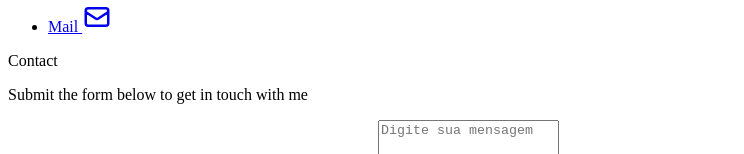
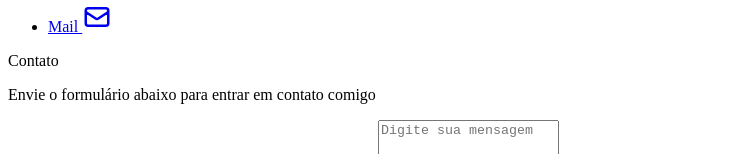
Before and after one commit to gemaquejr/portfolio, a React (Create React App) app in the folder portfolio/: page / in a window 1280 px wide. Shown: the part 5213-5367 px from the top of the page, without its empty margins (0-744 px from the left). Built offline with nearby package versions, Linux system fonts and the light colour scheme.

Commit message:
Adiciona refatoracao de frases

```diff
--- a/portfolio/src/components/contact.jsx
+++ b/portfolio/src/components/contact.jsx
@@ -9,9 +9,9 @@ const Contact = () => {
       <div className="flex flex-col p-4 justify-center max-w-screen-lg mx-auto h-full">
         <div className="pb-8">
           <p className="text-4xl font-bold inline border-b-4 border-gray-500">
-            Contact
+            Contato
           </p>
-          <p className="py-6">Submit the form below to get in touch with me</p>
+          <p className="py-6">Envie o formulário abaixo para entrar em contato comigo</p>
         </div>
 
         <div className=" flex justify-center items-center">
```
